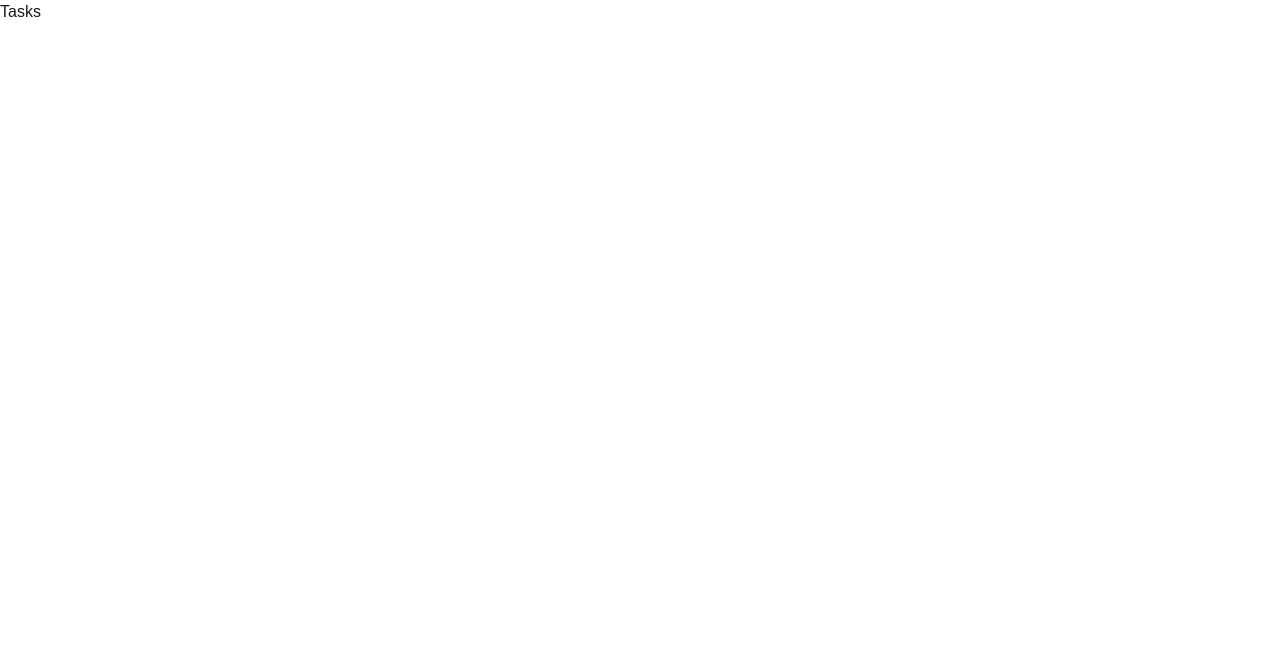
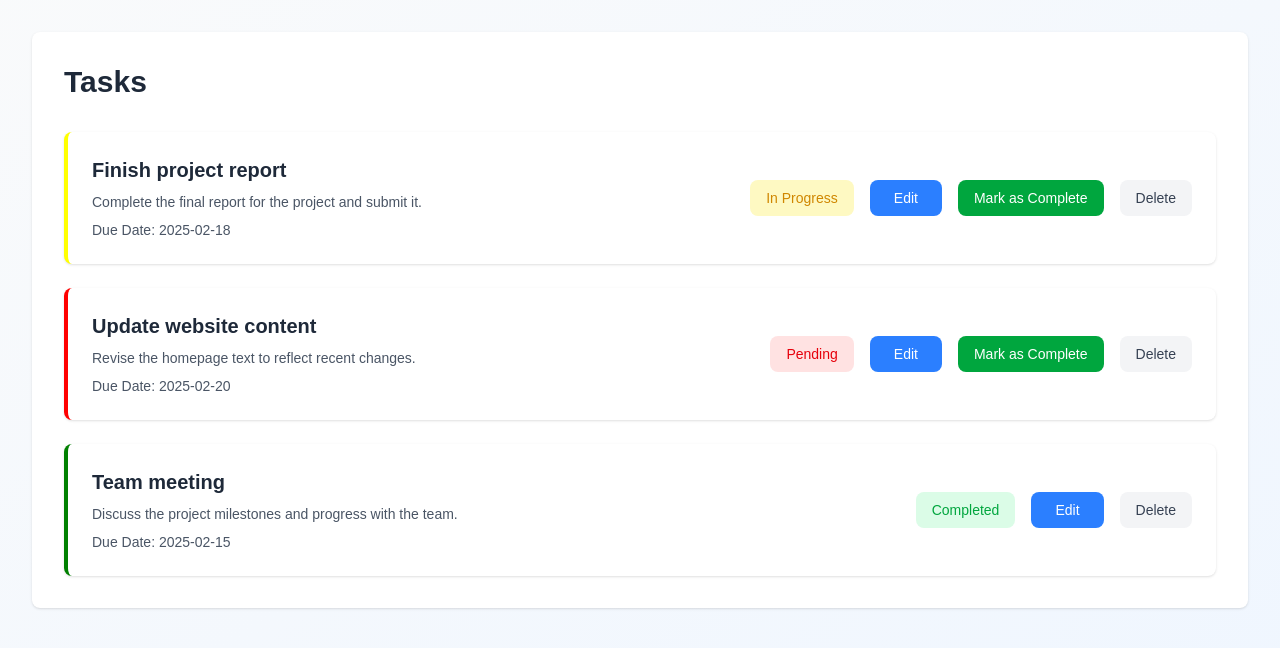
Before and after one commit to yogita-s-24/next-demos, a Next.js app: page /dashboard/tasks in a window 1280 px wide. Shown: the top 648 px of the page. Built offline with nearby package versions, Linux system fonts and the light colour scheme.

Commit message:
Added task management UI with status indicators, edit, complete, and delete actions

```diff
--- a/src/app/dashboard/tasks/page.tsx
+++ b/src/app/dashboard/tasks/page.tsx
@@ -1,11 +1,75 @@
 import React from 'react'
 
-const page = () => {
+const Tasks = () => {
+  const tasks = [
+    {
+      id: 1,
+      title: "Finish project report",
+      description: "Complete the final report for the project and submit it.",
+      status: "In Progress",
+      dueDate: "2025-02-18",
+    },
+    {
+      id: 2,
+      title: "Update website content",
+      description: "Revise the homepage text to reflect recent changes.",
+      status: "Pending",
+      dueDate: "2025-02-20",
+    },
+    {
+      id: 3,
+      title: "Team meeting",
+      description: "Discuss the project milestones and progress with the team.",
+      status: "Completed",
+      dueDate: "2025-02-15",
+    },
+  ];
+
   return (
-    <div>
-      Tasks
+    <div className='min-h-screen bg-gradient-to-br from-gray-50 to-blue-50 p-8'>
+      <div className='max-w-7xl mx-auto bg-white rounded-lg shadow-sm p-8'>
+        <h1 className='text-3xl font-bold text-gray-800 mb-8'>Tasks</h1>
+
+        {/* Task List Section*/}
+        <section className='space-y-6'>
+          {
+            tasks.map((task) => (
+              <div key={task.id}
+                className='flex items-center justify-between bg-white rounded-lg shadow-sm p-6 border-l-4'
+                style={{
+                  borderColor:
+                    task.status === "Completed"
+                      ? "green"
+                      : task.status === "In Progress"
+                        ? "yellow"
+                        : "red"
+                }}>
+                <div className='flex flex-col'>
+                  <h2 className='text-xl font-semibold text-gray-800'>{task?.title}</h2>
+                  <p className='text-sm text-gray-600 mt-2'>{task?.description}</p>
+                  <p className='text-sm text-gray-600 mt-2'>Due Date: {task?.dueDate}</p>
+                </div>
+
+                <section className='flex space-x-4'>
+                  <span className={`px-4 py-2 text-center text-sm rounded-lg ${task?.status === "Completed" ? "bg-green-100 text-green-600" : task?.status === "In Progress" ? "bg-yellow-100 text-yellow-600" : "bg-red-100 text-red-600"}`}>{task?.status}</span>
+
+                  {/* Buttons */}
+                  <button className='px-6 py-2 text-sm text-white bg-blue-500 rounded-lg hover:bg-blue-700 transition-colors'>Edit</button>
+
+                  {task.status !== "Completed" && (
+                    <button className='px-4 py-2 text-sm text-white bg-green-600 rounded-lg hover:bg-green-700 transition-colors'>Mark as Complete</button>
+                  )}
+
+                  <button className='px-4 py-2 text-sm text-gray-700 bg-gray-100 rounded-lg hover:bg-gray-200 transition-colors'>Delete</button>
+                </section>
+              </div>
+            ))
+          }
+
+        </section>
+      </div>
     </div>
   )
 }
 
-export default page
+export default Tasks;
```
